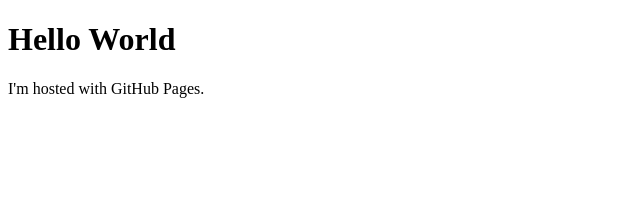
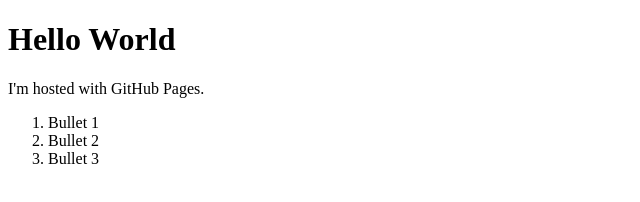
Before and after one commit to lucascr7/lucascr7.github.io, a plain HTML site: page index.html in a window 1280 px wide. Shown: the whole page, without its empty margins (0-640 px from the left). Drawn offline with Linux system fonts and the light colour scheme.

Commit message:
Bullet_adding
Se adicionan bullets a la pagina ecstatic.

```diff
--- a/index.html
+++ b/index.html
@@ -1,7 +1,15 @@
 <!DOCTYPE html>
 <html>
-<body>
-<h1>Hello World</h1>
-<p>I'm hosted with GitHub Pages.</p>
-</body>
+  <body>
+    <h1>Hello World</h1>
+    <p>I'm hosted with GitHub Pages.</p>
+
+    <ol>
+      <li>Bullet 1</li>
+      <li>Bullet 2</li>
+      <li>Bullet 3</li>
+    </ol>
+
+
+  </body>
 </html>
```
